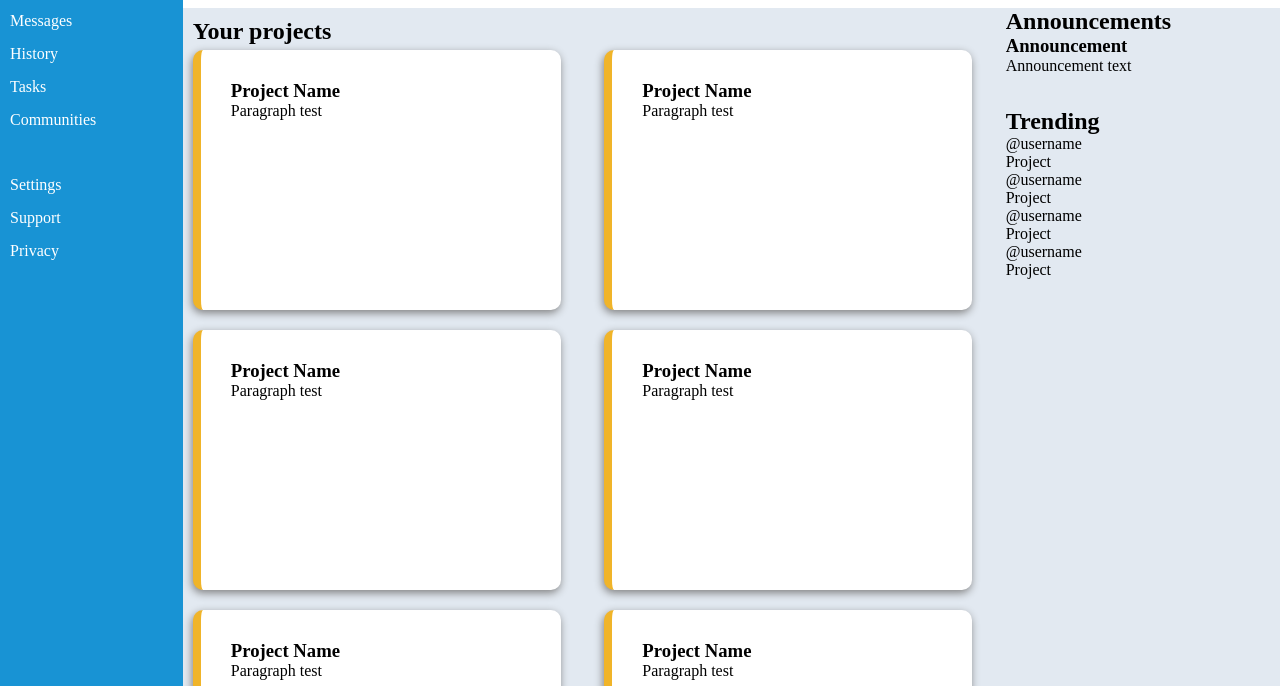
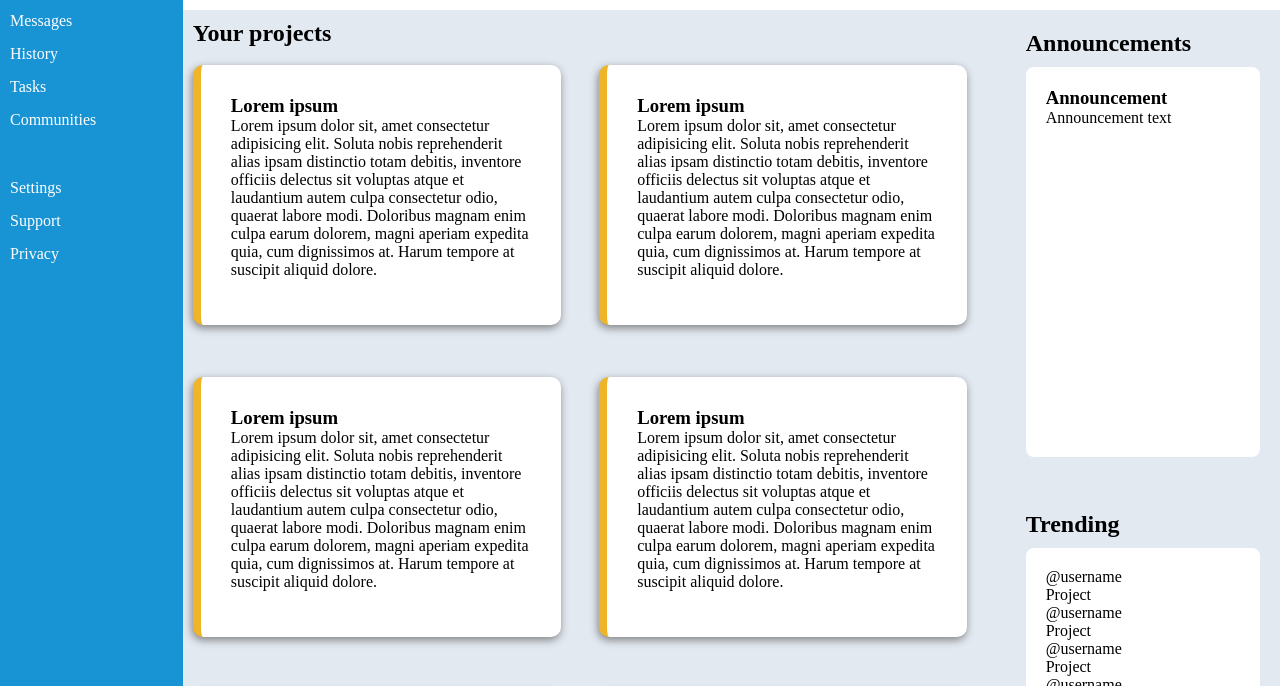
Before and after one commit to ROSS1996/dashboard-t1, a plain HTML site: page index.html in a window 1280 px wide. Shown: the part 114-800 px from the top of the page. Drawn offline with Linux system fonts and the light colour scheme.

Commit message:
Change main content layout

```diff
--- a/index.html
+++ b/index.html
@@ -41,32 +41,40 @@
             <h2>Your projects</h2>
             <div class="projectList">
                 <div class="card">
-                    <h3>Project Name</h3>
-                    <p>Paragraph test</p>
+                    <h3>Lorem ipsum</h3>
+                    <p>Lorem ipsum dolor sit, amet consectetur adipisicing elit. Soluta nobis reprehenderit alias ipsam distinctio totam debitis,
+                        inventore officiis delectus sit voluptas atque et laudantium autem culpa consectetur odio, quaerat labore modi.
+                        Doloribus magnam enim culpa earum dolorem, magni aperiam expedita quia, cum dignissimos at. Harum tempore at suscipit aliquid dolore.</p>
                 </div>
                 <div class="card">
-                    <h3>Project Name</h3>
-                    <p>Paragraph test</p>
+                    <h3>Lorem ipsum</h3>
+                    <p>Lorem ipsum dolor sit, amet consectetur adipisicing elit. Soluta nobis reprehenderit alias ipsam distinctio totam debitis,
+                        inventore officiis delectus sit voluptas atque et laudantium autem culpa consectetur odio, quaerat labore modi.
+                        Doloribus magnam enim culpa earum dolorem, magni aperiam expedita quia, cum dignissimos at. Harum tempore at suscipit aliquid dolore.</p>
                 </div>
                 <div class="card">
-                    <h3>Project Name</h3>
-                    <p>Paragraph test</p>
+                    <h3>Lorem ipsum</h3>
+                    <p>Lorem ipsum dolor sit, amet consectetur adipisicing elit. Soluta nobis reprehenderit alias ipsam distinctio totam debitis,
+                        inventore officiis delectus sit voluptas atque et laudantium autem culpa consectetur odio, quaerat labore modi.
+                        Doloribus magnam enim culpa earum dolorem, magni aperiam expedita quia, cum dignissimos at. Harum tempore at suscipit aliquid dolore.</p>
                 </div>
                 <div class="card">
-                    <h3>Project Name</h3>
-                    <p>Paragraph test</p>
+                    <h3>Lorem ipsum</h3>
+                    <p>Lorem ipsum dolor sit, amet consectetur adipisicing elit. Soluta nobis reprehenderit alias ipsam distinctio totam debitis,
+                        inventore officiis delectus sit voluptas atque et laudantium autem culpa consectetur odio, quaerat labore modi.
+                        Doloribus magnam enim culpa earum dolorem, magni aperiam expedita quia, cum dignissimos at. Harum tempore at suscipit aliquid dolore.</p>
                 </div>
                 <div class="card">
-                    <h3>Project Name</h3>
-                    <p>Paragraph test</p>
+                    <h3>Lorem ipsum</h3>
+                    <p>Lorem ipsum dolor sit, amet consectetur adipisicing elit. Soluta nobis reprehenderit alias ipsam distinctio totam debitis,
+                        inventore officiis delectus sit voluptas atque et laudantium autem culpa consectetur odio, quaerat labore modi.
+                        Doloribus magnam enim culpa earum dolorem, magni aperiam expedita quia, cum dignissimos at. Harum tempore at suscipit aliquid dolore.</p>
                 </div>
                 <div class="card">
-                    <h3>Project Name</h3>
-                    <p>Paragraph test</p>
-                </div>
-                <div class="card">
-                    <h3>Project Name</h3>
-                    <p>Paragraph test</p>
+                    <h3>Lorem ipsum</h3>
+                    <p>Lorem ipsum dolor sit, amet consectetur adipisicing elit. Soluta nobis reprehenderit alias ipsam distinctio totam debitis,
+                        inventore officiis delectus sit voluptas atque et laudantium autem culpa consectetur odio, quaerat labore modi.
+                        Doloribus magnam enim culpa earum dolorem, magni aperiam expedita quia, cum dignissimos at. Harum tempore at suscipit aliquid dolore.</p>
                 </div>
             </div>
         </section>
@@ -81,7 +89,7 @@
                         </div>
                     </div>
                 </div>
-            </section>
+            </div>
             <div class="trending">
                 <h2>Trending</h2>
                 <div class="trendingProjects">
--- a/style.css
+++ b/style.css
@@ -39,7 +39,6 @@ main {
     grid-row: 2;
     background-color: #e2e9f1;
     display: grid;
-    grid-template-rows: 100px 1fr;
     grid-template-columns: 3fr 1fr;
 }
 
@@ -66,26 +65,17 @@ main {
 
 .projects {
     display: grid;
-    grid-template-rows: 1fr 5fr;
+    grid-template-rows: 40px 1fr;
     padding: 10px;
     gap: 5px;
 }
 
 .projectList {
     display: grid;
-    grid-template-columns: repeat(auto-fit, minmax(360px, 1fr));
-    gap: 20px
+    grid-template-columns: repeat(auto-fit, minmax(350px, 1fr));
+    gap: 10px
 }
 
-.announcements {
-    grid-row: 1;
-    grid-column: 2;
-}
-
-.trending {
-    grid-row: 2;
-    grid-column: 2;
-}
 
 .card {
     height: 200px;
@@ -96,3 +86,29 @@ main {
     border-left: 8px solid #f0b429;
     box-shadow: -1px 3px 8px gray;
 }
+
+h2 {
+    margin-bottom: 10px;
+}
+
+.other {
+    padding: 20px;
+    display: grid;
+    grid-template-rows: 1fr 1fr;
+    gap: 10px
+}
+
+.announcementList, .trendingProjects {
+    padding: 20px;
+    height: 350px;
+    background-color: white;
+    border-radius: 8px;
+}
+
+.announcements {
+    grid-row: 1;
+}
+
+.trending {
+    grid-row: 2;
+}
```
